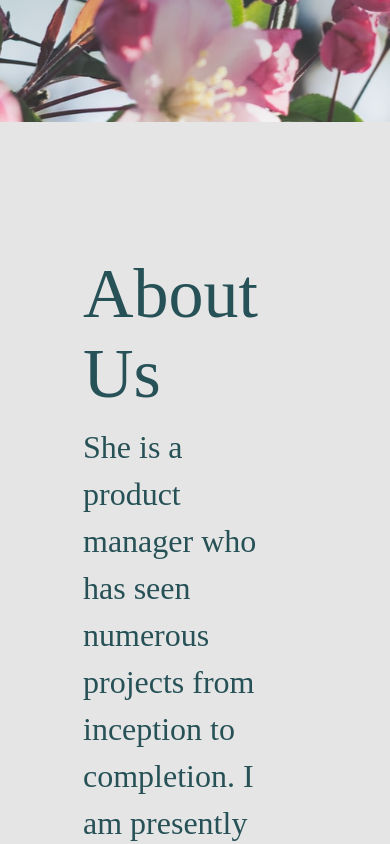
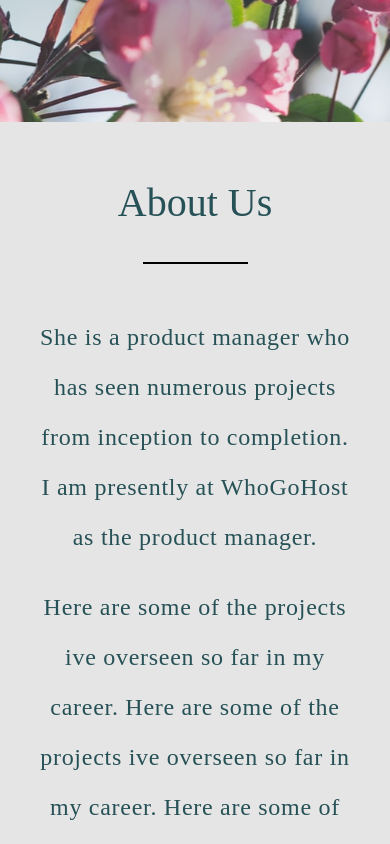
Before and after one commit to man-of-mind/trending-fashion-landing-page, a React (Create React App) app: page / in a window 390 px wide. Shown: the part 960-1804 px from the top of the page. Built offline with nearby package versions, Linux system fonts and the light colour scheme; a web font is replaced by a local one.

Commit message:
Completed the hero section for the mobile screen

```diff
--- a/src/Components/Hero/Hero.module.scss
+++ b/src/Components/Hero/Hero.module.scss
@@ -10,6 +10,11 @@
             margin: 0;
             font-weight: 400;
             font-size: 70px;
+        }
+        hr {
+            width: 256px;
+            border: 1px solid #000000;
+            margin: 46px 0;
         }
         p {
             font-size: 32px;
@@ -24,3 +29,35 @@
         background-size: cover;
     }
 }
+
+@media screen and (max-width: 678px) {
+    .hero {
+        padding: 59px 34px 94px 34px;
+        background: #E5E5E5;
+        article {
+            display: flex;
+            flex-direction: column;
+            align-items: center;
+            justify-content: center;
+            padding: 0;
+            width: auto;
+            h1 {
+                font-size: 40px;
+                line-height: 43px;
+            }
+            hr {
+                width: 103px;
+                margin: 38px 0;
+            }
+            p {
+                font-size: 24px;
+                line-height: 50px;
+                text-align: center;
+                letter-spacing: 0.03em;
+            }
+        }
+        .fig {
+            display: none;
+        }
+    }
+}
--- a/src/Components/Hero/Hero.tsx
+++ b/src/Components/Hero/Hero.tsx
@@ -6,6 +6,7 @@ const Hero = () => {
         <section className={styles['hero']}>
             <article>
                 <h1>About Us</h1>
+                <hr></hr>
                 <p style={{paddingBottom: '20px', paddingTop: '10px'}}>She is a product manager who has seen numerous projects from
                     inception to completion. I am presently at WhoGoHost as the product manager. </p>
                 <p>Here are some of the projects ive overseen so far in my career.
```
